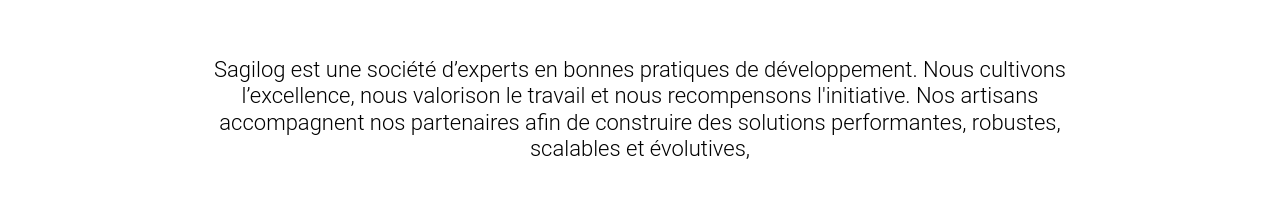
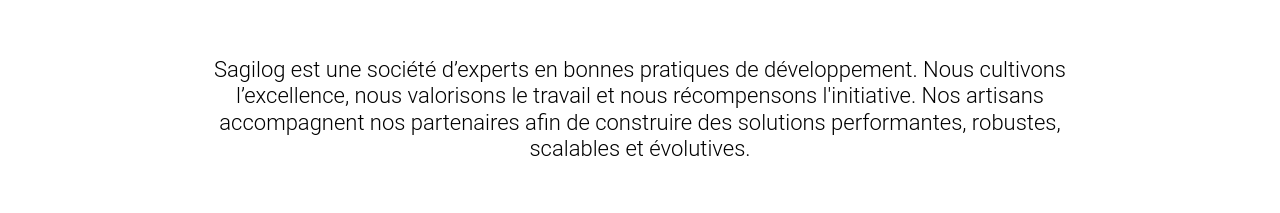
Before and after one commit to mothmane/slg-site, a plain HTML site: page index.html in a window 1280 px wide. Shown: the part 847-1060 px from the top of the page. Drawn offline with nearby package versions, Linux system fonts and the light colour scheme.

Commit message:
main text correction

```diff
--- a/index.html
+++ b/index.html
@@ -97,8 +97,8 @@
     <div class="row">
       <div class="col-lg-10 mx-auto text-center">
         <p class="font-secondary paragraph-lg text-dark" >Sagilog est une société d’experts en bonnes pratiques de développement.
-            Nous cultivons l’excellence, nous valorison le travail et nous recompensons l'initiative.
-            Nos artisans accompagnent nos partenaires afin de construire des solutions performantes, robustes, scalables et évolutives,
+ Nous cultivons l’excellence, nous valorisons le travail et nous récompensons l'initiative.
+ Nos artisans accompagnent nos partenaires afin de construire des solutions performantes, robustes, scalables et évolutives.
           </p>
        <!-- <a href="about.html" class="btn btn-transparent">En savoir plus</a>-->
       </div>
```
